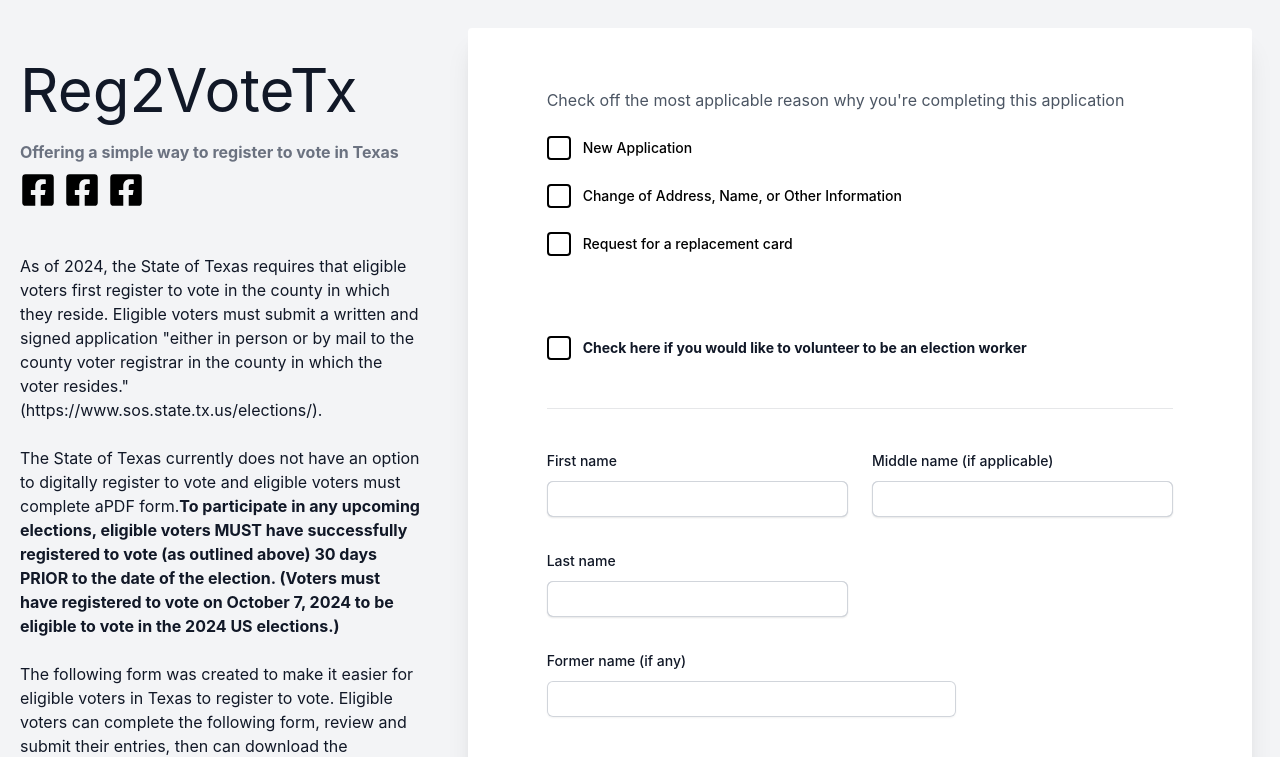
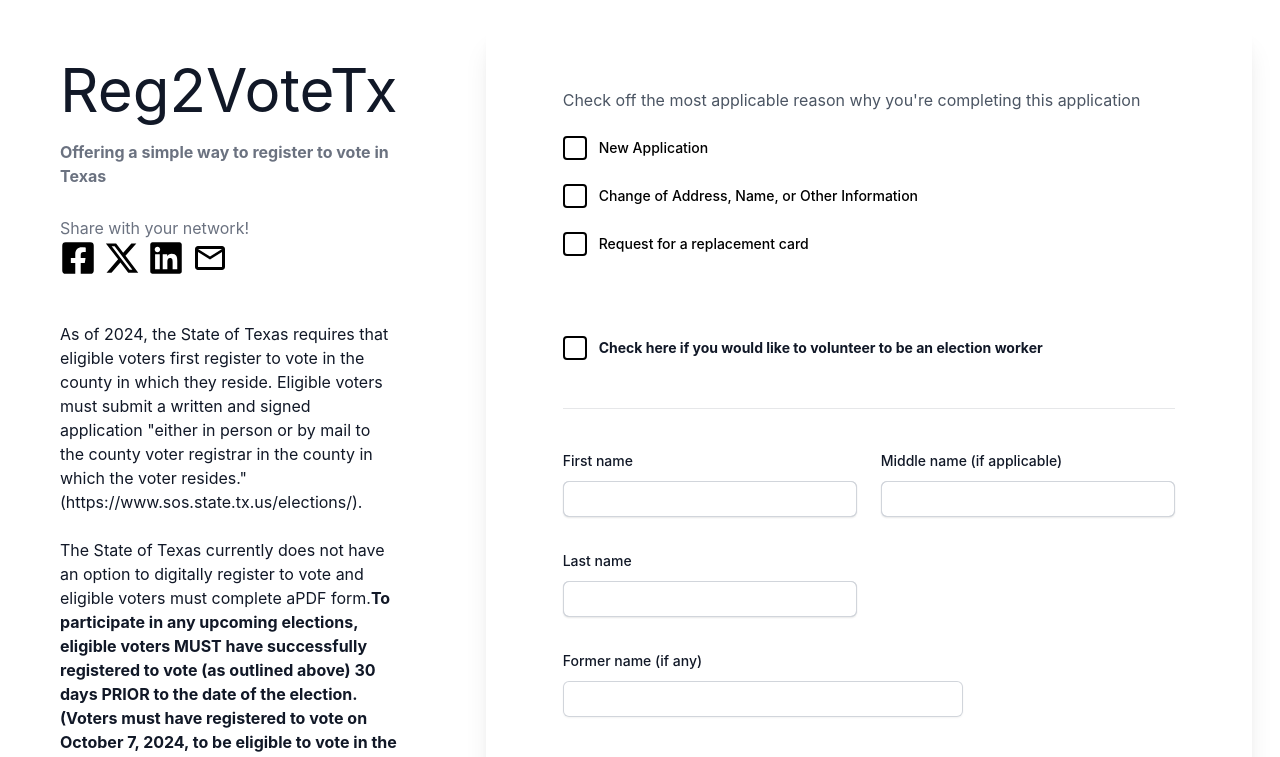
Before and after one commit to racosta323/Reg2VoteTX, a React (Vite) app in the folder client/: page / in a window 1280 px wide. Shown: the top 757 px of the page. Built offline with nearby package versions, Linux system fonts and the light colour scheme.

Commit message:
removes sticky header for smaller screens

```diff
--- a/client/src/App.jsx
+++ b/client/src/App.jsx
@@ -17,28 +17,30 @@ function App() {
 
 
   return (
-    <div className='flex flex-col md:flex-row justify-between min-h-screen bg-gray-100 shadow-xl'>
-      <div className='md:w-1/3 m-5'>
-        <header className='sticky top-0'>
-          <div className='lex flex-col md:flex-row pb-12 space-x-0 md:space-x-20 mx-auto'>
-            <div className='mt-10'>
+    <div className='flex flex-col md:flex-row justify-between min-h-screen shadow-xl'>
+
+      <header className='relative md:w-1/3 m-5'>
+        <div className='flex flex-col space-x-0 md:space-x-20 mx-auto md:sticky md:top-0'>
+          <div className='m-10'>
             <h1 className='text-4xl md:text-6xl text-gray-900 mb-5'>Reg2VoteTx</h1>
             <p className='text-gray-500 font-bold'>Offering a simple way to register to vote in Texas</p>
-              <div className='mb-10 mt-2 flex flex-col'>
-                <div>
+            <div className='mb-5 mt-2 flex flex-col'>
+              <div className='my-5'>
+                <p className='text-gray-500'>Share with your network!</p>
                 <ShareButton type={"facebook"} />
-                  <ShareButton />
-                  <ShareButton />
+                <ShareButton type={"twitter"} />
+                <ShareButton type={"linkedIn"} />
+                <ShareButton type={"email"} />
               </div>
             </div>
 
             <p className='text-gray-900'>
-                As of 2024, the State of Texas requires that eligible voters first register to vote in the county in which they reside. Eligible voters must submit a written and signed application "either in person or by mail to the county voter registrar in the county in which the voter resides." (https://www.sos.state.tx.us/elections/).
+              As of 2024, the State of Texas requires that eligible voters first register to vote in the county in which they reside. Eligible voters must submit a written and signed application "either in person or by mail to the county voter registrar in the county in which the voter resides." (<a href='https://www.sos.state.tx.us/elections/'>https://www.sos.state.tx.us/elections/</a>).
               <br /><br />
               The State of Texas currently does not have an option to digitally register to vote and eligible voters must complete a
               <a href='https://www.sos.state.tx.us/elections/vr/index.shtml'>PDF form</a>.
               <span className='font-bold'>
-                  To participate in any upcoming elections, eligible voters MUST have successfully registered to vote (as outlined above) 30 days PRIOR to the date of the election. (Voters must have registered to vote  on October 7, 2024 to be eligible to vote in the 2024 US elections.)
+                To participate in any upcoming elections, eligible voters MUST have successfully registered to vote (as outlined above) 30 days PRIOR to the date of the election. (Voters must have registered to vote on October 7, 2024, to be eligible to vote in the 2024 US elections.)
               </span>
               <br /><br />
               The following form was created to make it easier for eligible voters in Texas to register to vote. Eligible voters can complete the following form, review and submit their entries, then can download the completed form to either mail to or drop off to their <a href='https://www.sos.state.tx.us/elections/voter/votregduties.shtml'>county's Voter Registrar</a>.
@@ -46,14 +48,20 @@ function App() {
               Please be aware that browser PDF readers may not display certain completed areas, such as checkboxes. To ensure accuracy, please review your PDF using a separate reader like Adobe. This will also allow you to make any necessary updates directly to the document before printing it.
             </p>
           </div>
+
+          <div className=''>
+            <button type='button' className='rounded-md bg-indigo-600 p-3 py-2 text-sm font-semibold text-white shadow-sm hover:bg-indigo-500 focus-visible:outline focus-visible:outline-2 focus-visible:outline-offset-2 focus-visible:outline-indigo-600'>
+              Share your thoughts with the developer
+            </button>
           </div>
+        </div>
+      </header>
 
-        </header>
-      </div>
       {/* <Form formData={formData} setFormData={setFormData} setClick={setClick} click={click}/>
       <Confirmation formData={formData}/> */}
-      <div className='w-full md:w-2/3 m-5'>
-        {click ? (
+      < div className='w-full md:w-2/3 m-5' >
+        {
+          click ? (
             <Confirmation
               formData={formData}
               setFormData={setFormData}
@@ -71,9 +79,10 @@ function App() {
               isChecked={isChecked}
               setIsChecked={setIsChecked}
             />
-        )}
-      </div>
-    </div>
+          )
+        }
+      </div >
+    </div >
   )
 }
 
--- a/client/src/ShareButton.jsx
+++ b/client/src/ShareButton.jsx
@@ -1,10 +1,36 @@
 import { FaFacebookSquare } from "react-icons/fa";
+import { FaXTwitter } from "react-icons/fa6";
+import { FaLinkedin } from "react-icons/fa";
+import { MdOutlineMailOutline } from "react-icons/md";
+
 
 function ShareButton({type}){
-    console.log(type)
+
+    const url = encodeURIComponent(window.location.href)
+    const text = encodeURIComponent("A simple way to register to vote in Texas")
+
+    const shareLinks = {
+        "facebook": `https://www.facebook.com/sharer/sharer.php?u=${url}`,
+        "twitter": `https://twitter.com/intent/tweet?text=${text}&url=${url}`,
+        "linkedIn": `https://www.linkedin.com/sharing/share-offsite/?url=${url}`,
+        "email": `mailto:?subject=Check%20out%20this%20awesome%20web%20app!&body=${text}%0A%0A${url}`,
+    }
+
+    const socials = {
+        "facebook": <FaFacebookSquare/>,
+        "twitter": <FaXTwitter/>,
+        "linkedIn": <FaLinkedin />,
+        "email": <MdOutlineMailOutline/>
+    }
+
+    const openShareWindow = (url) => {
+        window.open(url, '_blank', 'width=600, height=400')
+    }
+
+
     return(
-        <button className='text-black text-4xl me-2'>
-            <FaFacebookSquare />
+        <button className='text-black text-4xl me-2' onClick={()=> openShareWindow(shareLinks[type])}>
+            {socials[type]}
         </button>
     )
 }
```
Lines whose indentation alone changed are shown as unchanged.
